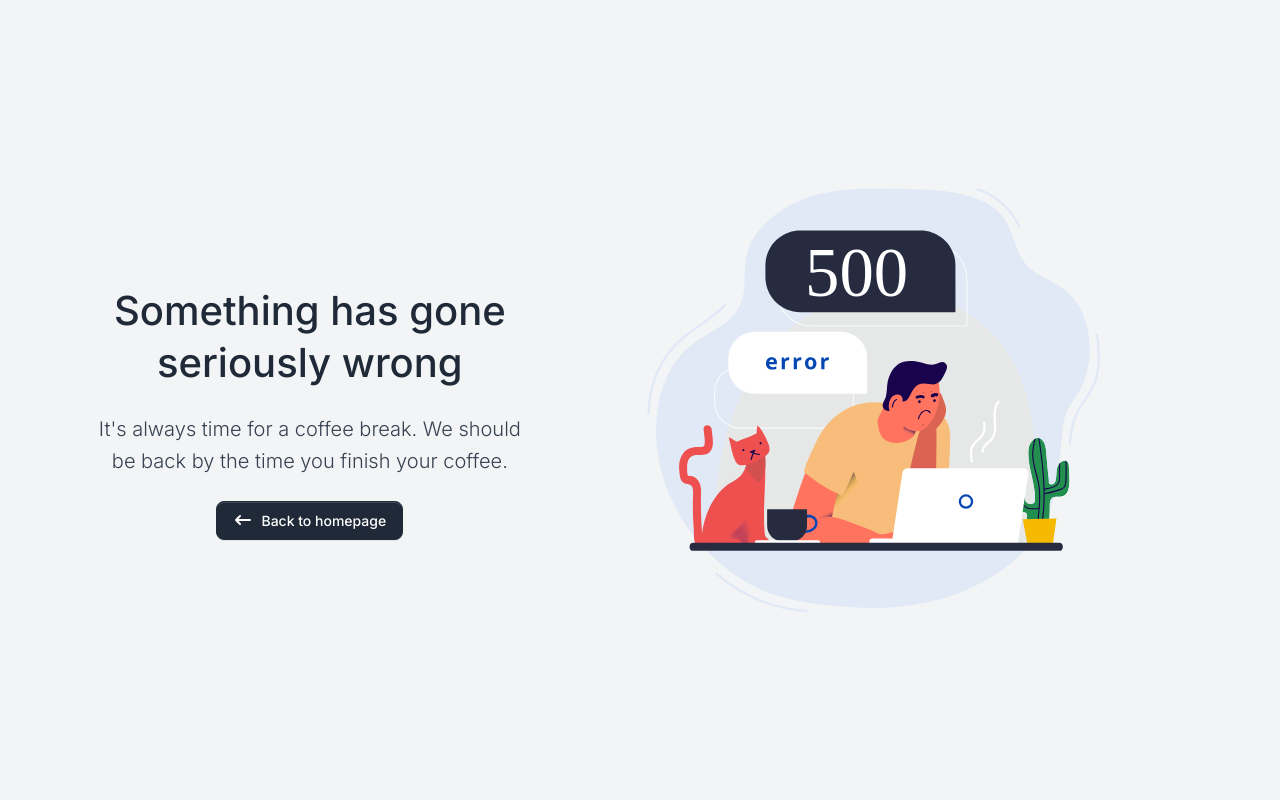
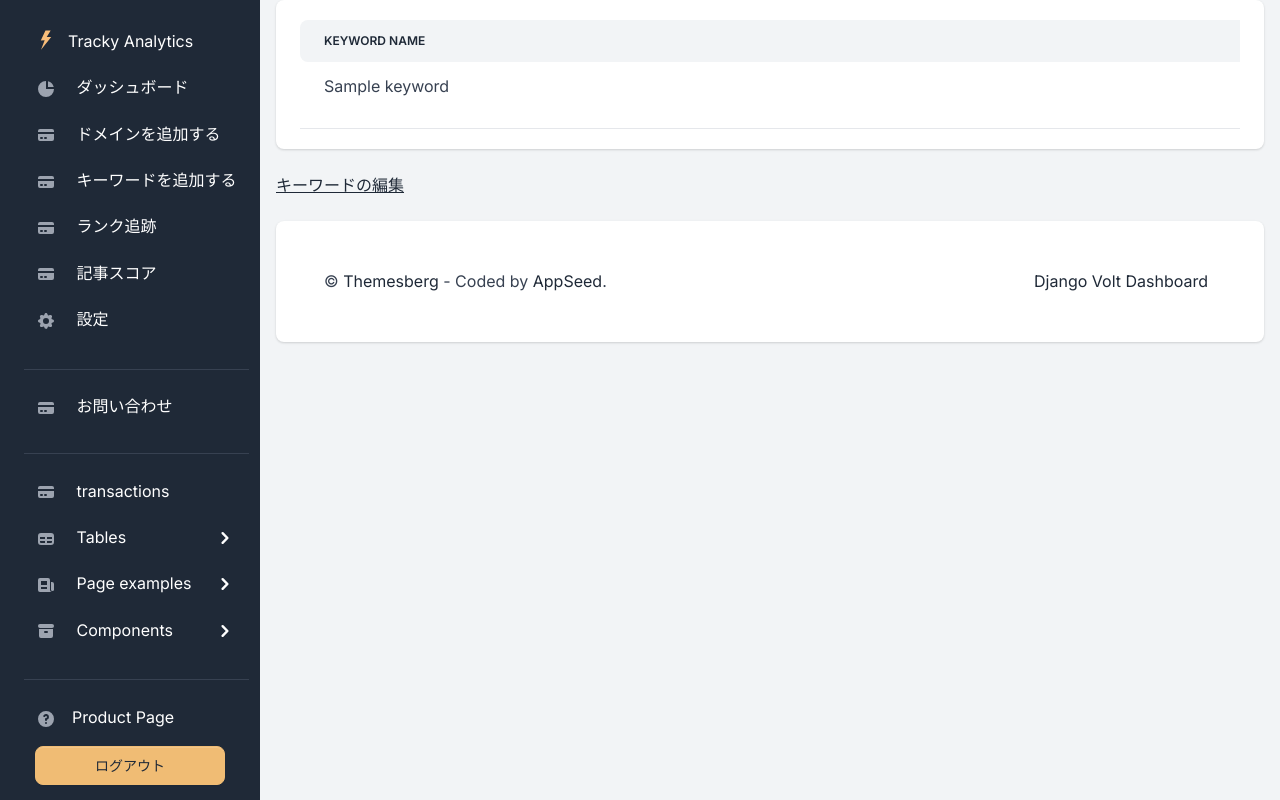
Before and after one commit to taketomsho/tracky, a Django app: page /keyword_list/1/ in a window 1280 px wide. Run offline with Django 3.2, Linux system fonts and the light colour scheme; a user stored in the database is signed in; tables that the repository leaves empty hold one stand-in row (values such as "Sample post"); parts of the project's set-up code (start-up, migrations or seed data) failed here and were passed over; some libraries are stand-ins or nearby versions.

Commit message:
fix:各種キーワードやドメインモデルの追加とUIの修正

```diff
--- a/apps/home/admin.py
+++ b/apps/home/admin.py
@@ -4,5 +4,9 @@ Copyright (c) 2019 - present AppSeed.us
 """
 
 from django.contrib import admin
+from .models import Domain,Keyword
 
 # Register your models here.
+
+admin.site.register(Domain)
+admin.site.register(Keyword)
--- a/apps/home/models.py
+++ b/apps/home/models.py
@@ -5,5 +5,36 @@ Copyright (c) 2019 - present AppSeed.us
 
 from django.db import models
 from django.contrib.auth.models import User
+from django.db.models.deletion import CASCADE
+from django.contrib.auth import get_user_model
 
 # Create your models here.
+
+
+class Domain(models.Model):
+    name = models.CharField(max_length=500)
+    user = models.ForeignKey(get_user_model(), on_delete=CASCADE)
+    class Meta:
+        constraints = [
+            models.UniqueConstraint(
+                fields=["name", "user"],
+                name="domain_unique"
+            ),
+        ]
+
+    def __str__(self):
+        return self.name
+
+
+class Keyword(models.Model):
+    name = models.CharField(max_length=500)
+    domain = models.ForeignKey(Domain, on_delete=CASCADE)
+    class Meta:
+        constraints = [
+            models.UniqueConstraint(
+                fields=["name", "domain"],
+                name="keyword_unique"
+            ),
+        ]
+    def __str__(self):
+        return self.name
--- a/apps/home/urls.py
+++ b/apps/home/urls.py
@@ -10,7 +10,12 @@ urlpatterns = [
 
     # The home page
     path('', views.index, name='home'),
-
+     # ドメイン
+    path('domain_list/<int:pk>/', views.DomainListView.as_view(), name='domain_list'),
+    path('domain_update/<int:pk>/', views.DomainUpdate.as_view(), name='domain_update'),
+     # キーワード
+    path('keyword_list/<int:pk>/', views.KeywordListView.as_view(), name='keyword_list'),
+    path('keyword_update/<int:pk>/', views.KeywordUpdate.as_view(), name='keyword_update'),
     # Matches any html file
     re_path(r'^.*\.*', views.pages, name='pages'),
 
--- a/apps/home/views.py
+++ b/apps/home/views.py
@@ -8,6 +8,14 @@ from django.contrib.auth.decorators import login_required
 from django.http import HttpResponse, HttpResponseRedirect
 from django.template import loader
 from django.urls import reverse
+from django.contrib.auth.mixins import UserPassesTestMixin
+from django.shortcuts import redirect, render, resolve_url
+from django.views import generic
+from django.views.generic.list import ListView
+
+
+from .models import Keyword, Domain
+from .forms import RegisterDomainForm, RegisterKeywordForm
 
 
 def index(request):
@@ -16,28 +24,96 @@ def index(request):
     html_template = loader.get_template('home/index.html')
     return HttpResponse(html_template.render(context, request))
 
+class OnlyYouMixin(UserPassesTestMixin):
+    raise_exception = True
+
+    def test_func(self):
+        user = self.request.user
+        return user.pk == self.kwargs['pk'] or user.is_superuser
+
+
+
+class DomainListView(OnlyYouMixin, ListView):
+
+    def get_queryset(self):
+        return Domain.objects.filter(user=self.kwargs['pk'])
+
+    template_name = 'home/domain_list.html'
+
+
+
+class DomainUpdate(OnlyYouMixin, generic.CreateView):
+    model = Domain
+    form_class = RegisterDomainForm
+    template_name = 'home/domain_form.html'
+
+    def get_context_data(self, **kwargs):
+        context = super().get_context_data(**kwargs)
+        context['segment'] = "Domain"
+        return context
+
+    def form_valid(self, form):
+        """ドメインの登録"""
+        domain = form.save(commit=False)
+        domain.user_id = self.kwargs['pk']
+        try:
+            domain.save()
+            return redirect('domain_list', pk=self.kwargs['pk'])
+        except:
+            return redirect('domain_list', pk=self.kwargs['pk'])
+
+
+
+class KeywordListView(OnlyYouMixin, ListView):
+    def get_queryset(self):
+        domain = Domain.objects.filter(user=self.kwargs['pk'])
+        return Keyword.objects.filter(domain__in=domain)
+    # model = Keyword
+    template_name = 'home/keyword_list.html'
+
+
+class KeywordUpdate(OnlyYouMixin, generic.CreateView):
+    model = Keyword
+    form_class = RegisterKeywordForm
+    template_name = 'home/keyword_form.html'
+
+    def get_context_data(self, **kwargs):
+        context = super().get_context_data(**kwargs)
+        context['segment'] = "Keyword"
+        return context
+
+    def form_valid(self, form):
+        """キーワードの登録"""
+        keyword = form.save(commit=False)
+        keyword.user_id = self.kwargs['pk']
+        try:
+            keyword.save()
+            return redirect('keyword_list', pk=self.kwargs['pk'])
+        except:
+            return redirect('keyword_list', pk=self.kwargs['pk'])
+
 
 @login_required(login_url="/login/")
 def pages(request):
     context = {}
     # All resource paths end in .html.
     # Pick out the html file name from the url. And load that template.
-    try:
+    # try:
 
-        load_template = request.path.split('/')[-1]
+    load_template = request.path.split('/')[-1]
 
-        if load_template == 'admin':
-            return HttpResponseRedirect(reverse('admin:index'))
-        context['segment'] = load_template
+    if load_template == 'admin':
+        return HttpResponseRedirect(reverse('admin:index'))
+    context['segment'] = load_template
 
-        html_template = loader.get_template('home/' + load_template)
-        return HttpResponse(html_template.render(context, request))
+    html_template = loader.get_template('home/' + load_template)
+    return HttpResponse(html_template.render(context, request))
 
-    except template.TemplateDoesNotExist:
+    # except template.TemplateDoesNotExist:
 
-        html_template = loader.get_template('home/page-404.html')
-        return HttpResponse(html_template.render(context, request))
+    #     html_template = loader.get_template('home/page-404.html')
+    #     return HttpResponse(html_template.render(context, request))
 
-    except:
-        html_template = loader.get_template('home/page-500.html')
-        return HttpResponse(html_template.render(context, request))
+    # except:
+    #     html_template = loader.get_template('home/page-500.html')
+    #     return HttpResponse(html_template.render(context, request))
--- a/apps/templates/home/index.html
+++ b/apps/templates/home/index.html
@@ -93,6 +93,12 @@
                     {% if user.is_authenticated %}
                         <li class="nav-item me-2">
                             <a href="/dashboard.html" class="nav-link">ダッシュボード</a>
+                        </li>
+                        <li class="nav-item me-2">
+                            <a href="{% url 'domain_update' user.pk %}" class="nav-link">ドメインを登録する</a>
+                        </li>
+                        <li class="nav-item me-2">
+                            <a href="{% url 'keyword_update' user.pk %}" class="nav-link">キーワードを登録する</a>
                         </li>
                             {% if user.is_superuser %}
                                 <li class="nav-item me-2">
--- /dev/null
+++ b/apps/templates/home/keyword_list.html
@@ -0,0 +1,43 @@
+{% extends "layouts/base.html" %}
+
+{% block title %} キーワードを登録してください {% endblock %}
+
+<!-- Specific Page CSS goes HERE  -->
+{% block stylesheets %}{% endblock stylesheets %}
+
+{% block content %}
+    <!-- 左側、ログインエリア -->
+
+    <div class="card border-0 shadow mb-4">
+        <div class="card-body">
+            <div class="table-responsive">
+                <table class="table table-centered table-nowrap mb-0 rounded">
+                    <thead class="thead-light">
+                        <tr>
+                            <th class="border-0 rounded-start">Keyword Name</th>
+                        </tr>
+                    </thead>
+                    <tbody>
+                        <!-- Item -->
+                        {% for keyword in object_list %}
+                        <tr>
+                            <td><p>{{ keyword.name }}</p></td>
+                        </tr>
+                        {% empty %}
+                                <p>No articles yet.</p>
+                            {% endfor %}
+                    </tbody>
+                </table>
+            </div>
+        </div>
+    </div>
+
+
+    <div>
+        <a href="{% url 'keyword_update' user.pk %}"><u>キーワードの編集</u></a>
+    </div>
+{% endblock %}
+
+
+<!-- Specific Page JS goes HERE  -->
+{% block javascripts %}{% endblock javascripts %}
--- a/apps/templates/includes/sidebar.html
+++ b/apps/templates/includes/sidebar.html
@@ -48,6 +48,22 @@
                     <svg class="icon icon-xs me-2" fill="currentColor" viewBox="0 0 20 20" xmlns="http://www.w3.org/2000/svg"><path d="M2 10a8 8 0 018-8v8h8a8 8 0 11-16 0z"></path><path d="M12 2.252A8.014 8.014 0 0117.748 8H12V2.252z"></path></svg>
                   </span>
                   <span class="sidebar-text">ダッシュボード</span>
+                </a>
+              </li>
+              <li class="nav-item {% if 'Domain' in segment %} active {% endif %}">
+                <a href="{% url 'domain_update' user.pk %}" class="nav-link">
+                  <span class="sidebar-icon">
+                    <svg class="icon icon-xs me-2" fill="currentColor" viewBox="0 0 20 20" xmlns="http://www.w3.org/2000/svg"><path d="M4 4a2 2 0 00-2 2v1h16V6a2 2 0 00-2-2H4z"></path><path fill-rule="evenodd" d="M18 9H2v5a2 2 0 002 2h12a2 2 0 002-2V9zM4 13a1 1 0 011-1h1a1 1 0 110 2H5a1 1 0 01-1-1zm5-1a1 1 0 100 2h1a1 1 0 100-2H9z" clip-rule="evenodd"></path></svg>
+                  </span>
+                  <span class="sidebar-text">ドメインを追加する</span>
+                </a>
+              </li>
+              <li class="nav-item {% if 'Keyword' in segment %} active {% endif %}">
+                <a href="{% url 'keyword_update' user.pk %}" class="nav-link">
+                  <span class="sidebar-icon">
+                    <svg class="icon icon-xs me-2" fill="currentColor" viewBox="0 0 20 20" xmlns="http://www.w3.org/2000/svg"><path d="M4 4a2 2 0 00-2 2v1h16V6a2 2 0 00-2-2H4z"></path><path fill-rule="evenodd" d="M18 9H2v5a2 2 0 002 2h12a2 2 0 002-2V9zM4 13a1 1 0 011-1h1a1 1 0 110 2H5a1 1 0 01-1-1zm5-1a1 1 0 100 2h1a1 1 0 100-2H9z" clip-rule="evenodd"></path></svg>
+                  </span>
+                  <span class="sidebar-text">キーワードを追加する</span>
                 </a>
               </li>
               <li class="nav-item {% if 'rank_track' in segment %} active {% endif %}">
--- a/core/settings.py
+++ b/core/settings.py
@@ -42,6 +42,7 @@ INSTALLED_APPS = [
     'django.contrib.staticfiles',
     'apps.home',  # Enable the inner home (home)
     'apps.authentication',
+    'widget_tweaks',
 ]
 
 MIDDLEWARE = [
```
Also changed, not shown: apps/home/forms.py (added, +22 -0 lines), apps/templates/home/domain_form.html (added, +40 -0 lines), apps/templates/home/domain_list.html (added, +40 -0 lines), apps/templates/home/keyword_form.html (added, +42 -0 lines), apps/authentication/migrations/0001_initial.py (added), apps/authentication/models.py (line endings or trailing spaces), apps/home/migrations/0001_initial.py (added), apps/home/migrations/0002_keyword_keyword_unique.py (added).
